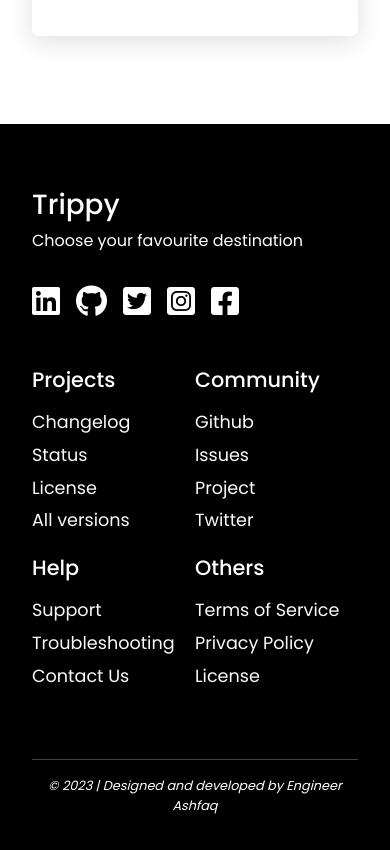
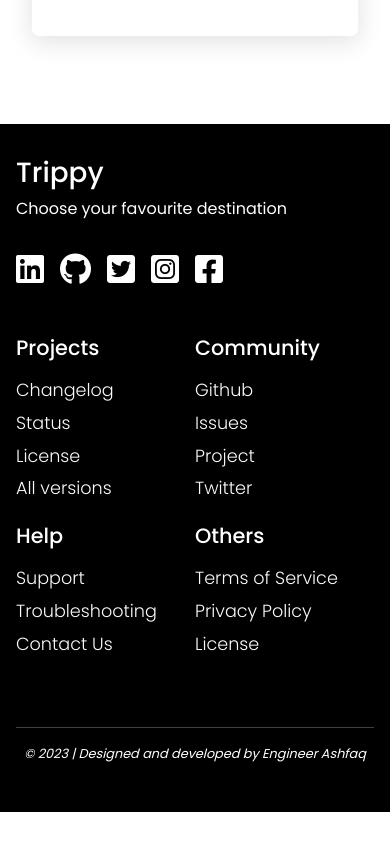
Before and after one commit to ashfaq1795/Tour-and-Travel-Responsive-Website, a React (Create React App) app: page / in a window 390 px wide. Shown: the part 4324-5174 px from the top of the page. After the commit the page ends 5136 px from the top, so only its background shows below. Built offline with nearby package versions, Linux system fonts and the light colour scheme; no server answers.

Commit message:
Update Footer.module.css

```diff
--- a/src/components/Footer.module.css
+++ b/src/components/Footer.module.css
@@ -51,7 +51,7 @@
 }
 @media screen and (max-width: 850px) {
   .Footer {
-    padding: 4rem 2rem;
+    padding: 2rem 1rem;
   }
   .top i {
     padding: 1rem 1rem 0 0;
@@ -59,5 +59,6 @@
   }
   .bottom div {
     width: 50%;
+    font-weight: 300;
   }
 }
```
